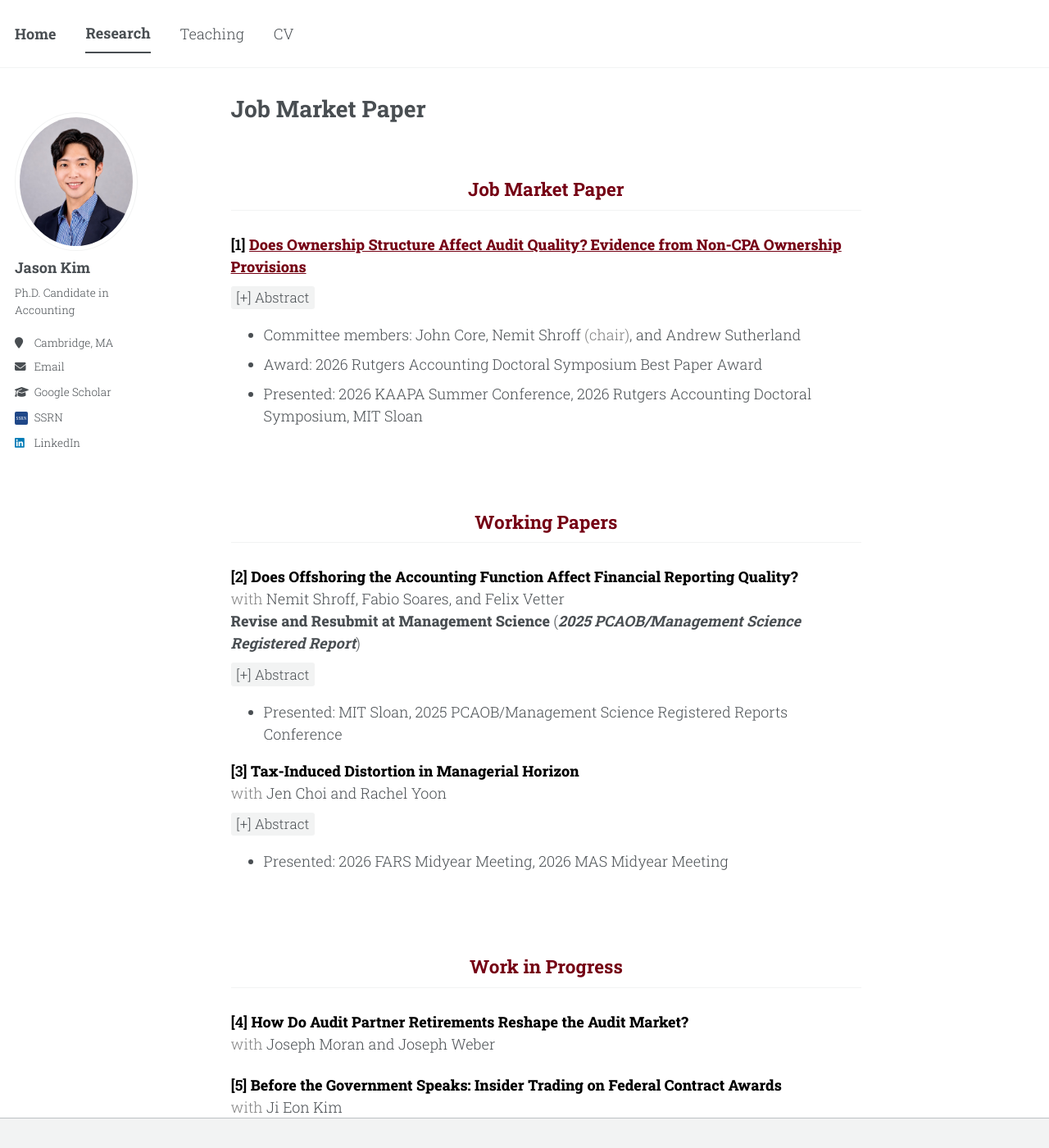
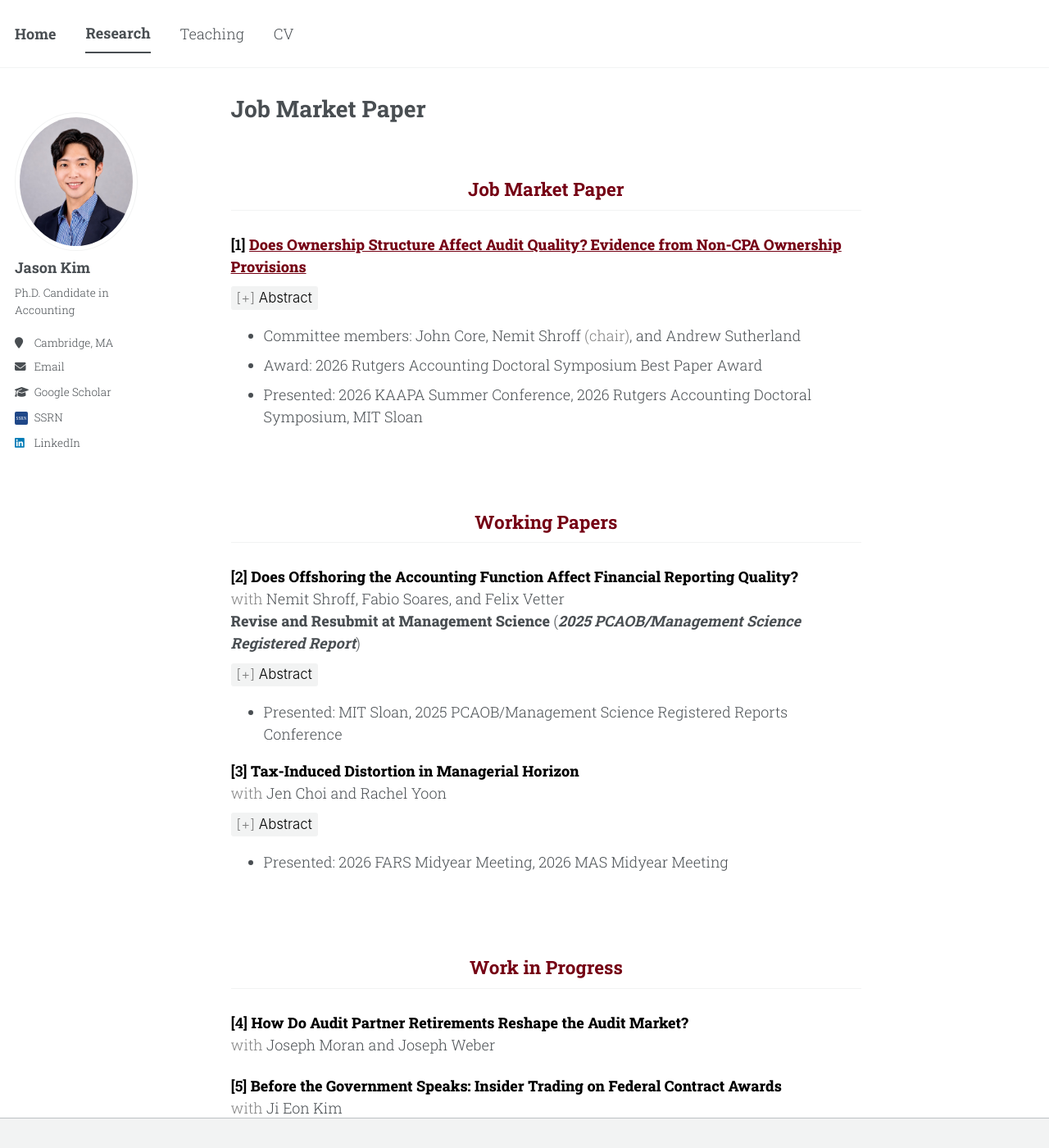
Before and after one commit to jgkim262/jgkim262.github.io, a Jekyll site: the page built from _pages/research.md, in a window 1280 px wide and 1400 px high. Shown: the whole window at 82% size. Built offline with Jekyll 4.4.1, drawn with Linux system fonts in a browser that asks for light colours; a style sheet for code colours, icons or effects is not loaded; our own code applies the rules of GitHub Pages for plain Markdown files.

Commit message:
Match Tim's abstract toggle: system font, black label, grey [+] marker
Co-Authored-By: Claude Opus 5 (1M context) <noreply@anthropic.com>

```diff
--- a/_pages/research.md
+++ b/_pages/research.md
@@ -6,7 +6,7 @@ author_profile: true
 ## Job Market Paper
 {: .section-title}
 **<span class="paper-num">[1]</span> [Does Ownership Structure Affect Audit Quality? Evidence from Non-CPA Ownership Provisions](https://papers.ssrn.com/sol3/papers.cfm?abstract_id=7261201){: .underline}**{: .paper-title}
-<details markdown="1"><summary>[+] Abstract</summary>
+<details markdown="1"><summary><span class="toggle-mark">[+]</span> Abstract</summary>
 
 This paper examines whether allowing non-CPAs to own an equity stake in CPA firms affects audit quality. Exploiting the staggered adoption of state statutes that allow non-CPA ownership in audit entities, I compare audit quality between clients whose auditors operate in adopting states and those whose auditors operate in non-adopting states. I study three audit settings: public company financial statement audits, nonprofit organization (NPO) financial statement audits, and employee benefit plan (EBP) audits. Across all three settings, I find that audit quality declines following adoption, with the declines concentrated among clients audited by small audit firms. Adoption is also associated with an increase in the number of audit firms operating in treated states and lower audit fees in NPO and EBP audits. In contrast, public company audit fees remain unchanged. These results indicate that fee pressure arises primarily in markets dominated by small audit firms. Taken together, the evidence suggests that non-CPA ownership weakens professional accountability within firms and intensifies audit market competition, affecting both audit quality and pricing.
 </details>
@@ -22,7 +22,7 @@ This paper examines whether allowing non-CPAs to own an equity stake in CPA firm
 **<span class="paper-num">[2]</span> Does Offshoring the Accounting Function Affect Financial Reporting Quality?**{: .paper-title}<br>
 <span class="muted">with</span> [Nemit Shroff](https://mitsloan.mit.edu/faculty/directory/nemit-shroff){: .coauthor}, [Fabio Soares](https://mitsloan.mit.edu/programs/phd/fabio-da-silva-soares){: .coauthor}, and [Felix Vetter](https://mitsloan.mit.edu/faculty/directory/felix-w-vetter){: .coauthor}<br>
 **Revise and Resubmit at Management Science**{: .paper-status} (***2025 PCAOB/Management Science Registered Report***)
-<details markdown="1"><summary>[+] Abstract</summary>
+<details markdown="1"><summary><span class="toggle-mark">[+]</span> Abstract</summary>
 
 This registered report proposes to examine whether offshoring a company’s accounting function affects financial reporting quality. Offshoring can generate efficiency gains by reducing costs, expanding access to accounting talent, and enabling specialization. However, it may also impair reporting quality by creating communication frictions, weakening oversight, and increasing coordination costs across locations. We propose to measure financial reporting quality using confidential PCAOB data on audit adjustments—misstatements in companies’ pre-audit financial statements identified by auditors before financial statements are finalized. We measure accounting offshoring primarily at the company-year level using Revelio Labs resume data, defined as the share of a company’s accounting employees located outside the U.S. We supplement this measure with an industry-year measure of accounting service imports from the Bureau of Economic Analysis, which captures both in-house and outsourced offshoring. To mitigate endogeneity concerns, we exploit India’s 2017 amendment to its Special Economic Zones program, which extended tax and regulatory benefits to exporters of accounting services and plausibly reduced the cost of India-based accounting offshoring. The study will provide evidence on whether accounting offshoring creates a cost–quality tradeoff or allows companies to reduce costs and alleviate accounting labor constraints without compromising financial reporting quality.
 </details>
@@ -32,7 +32,7 @@ This registered report proposes to examine whether offshoring a company’s acco
 
 **<span class="paper-num">[3]</span> Tax-Induced Distortion in Managerial Horizon**{: .paper-title}<br>
 <span class="muted">with</span> [Jen Choi](https://sites.google.com/view/jenchoi/home){: .coauthor} and [Rachel Yoon](https://sites.google.com/view/rsyoon/home){: .coauthor}
-<details markdown="1"><summary>[+] Abstract</summary>
+<details markdown="1"><summary><span class="toggle-mark">[+]</span> Abstract</summary>
 
 This paper examines whether boards respond to tax-induced changes in the incentive horizon they design, arising from the differential tax treatment of CEOs’ short-term incentives (e.g., bonuses or performance-vesting conditions of equity awards) and long-term incentives (e.g., gains from equity awards). Using staggered changes in state-level ordinary income and long-term capital gains tax rates, we find that boards do not adjust incentive weights in a timely manner. Nonetheless, CEOs do respond to these incentive changes. Specifically, tax-induced decreases in the after-tax weight on long-horizon incentives lead CEOs to engage in more myopic behavior, whereas increases in the after-tax weight on long-horizon incentives mitigate such behavior. The effect of after-tax weights is stronger when the affected pay component constitutes a larger share of CEOs’ pay-for-performance sensitivity. Competitive product markets mitigate the extent of myopic behavior. Overall, our results suggest that taxes distort the realized, after-tax composition of short- and long-term incentives, exogenously shifting the balance of horizons designed by the board.
 </details>
--- a/_sass/include/_utilities.scss
+++ b/_sass/include/_utilities.scss
@@ -254,6 +254,17 @@ body:hover .visually-hidden button {
   background: #f2f3f3;
   border-radius: 3px;
   font-size: 0.9375em; // 15px against the 16px base, one point down
+
+  // timdesilva.me builds this control as an unstyled <button>, so its label
+  // inherits the browser's default UI font and near-black button text rather
+  // than the page's Roboto Slab at #494e52. Reproduced explicitly here.
+  font-family: $sans-serif;
+  color: #000;
+}
+
+// The [+] marker stays grey so the word "Abstract" carries the label.
+.page__content details > summary .toggle-mark {
+  color: gray;
 }
 
 .page__content details > summary::-webkit-details-marker {
```
